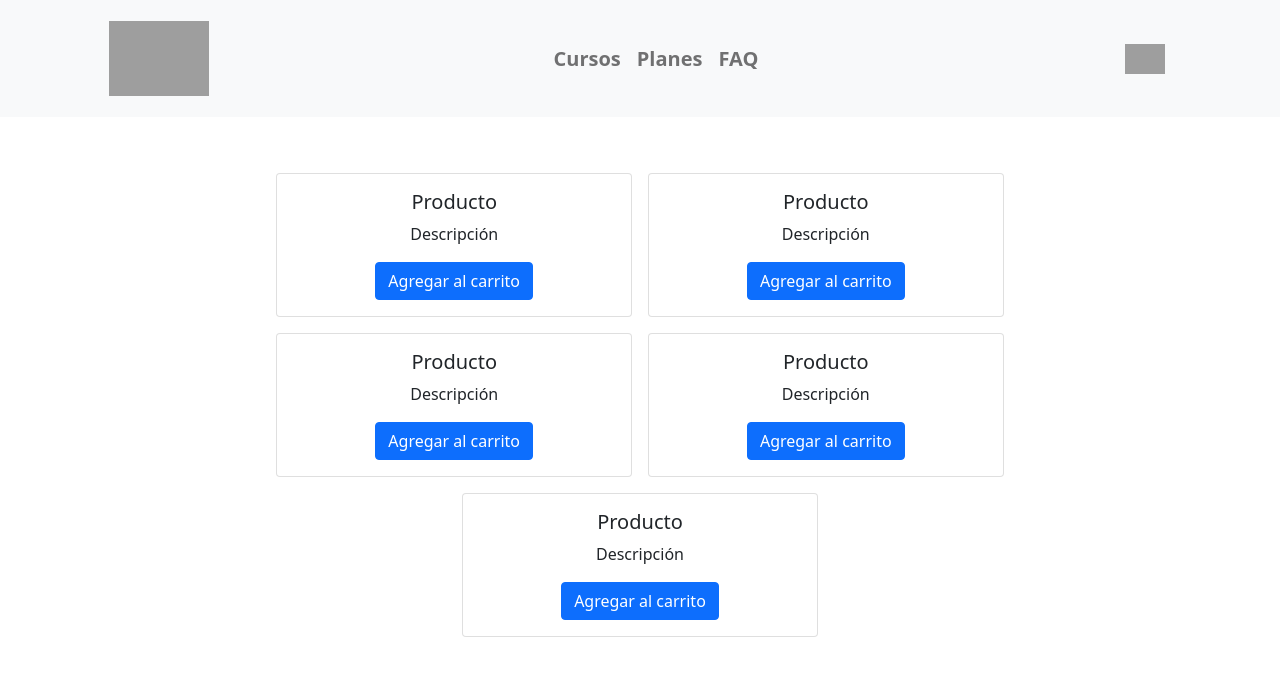
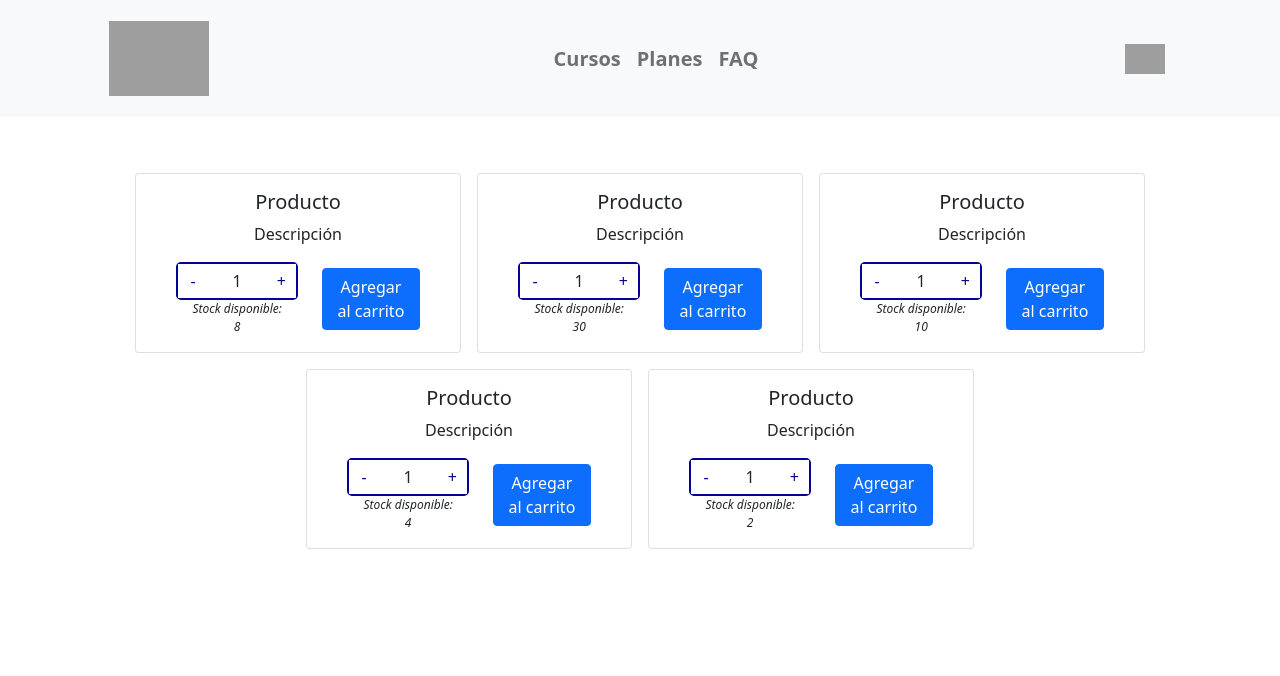
Before and after one commit to lucianopasqualini/lucianopasqualiniapp, a React (Create React App) app: page / in a window 1280 px wide. Shown: the top 676 px of the page. Built offline with nearby package versions, Linux system fonts and the light colour scheme; grey boxes are pictures that could not be loaded.

Commit message:
Entega clase 5 reactjs

```diff
--- a/src/App.js
+++ b/src/App.js
@@ -3,17 +3,50 @@ import './App.css';
 import NavBar from './components/NavBar';
 import ItemListContainer from './components/ItemListContainer';
 import 'bootstrap/dist/css/bootstrap.min.css';
+import UnitSelectorF from './components/UnitSelectorF';
+
+const productos = [
+  {
+    initial: '1',
+    stock: '8',
+  },
+  {
+    initial: '1',
+    stock: '30',
+  },
+  {
+    initial: '1',
+    stock: '10',
+  },
+  {
+    initial: '1',
+    stock: '4',
+  },
+  {
+    initial: '1',
+    stock: '2',
+  }
+];
+
+function renderProductos(productos) {
+  return productos.map(producto => {
+    const { stock, initial } = producto;
+    return (
+      <ItemListContainer>
+        <UnitSelectorF
+          stock={stock}
+          initial={initial}/>
+      </ItemListContainer>
+    );
+  });
+};
 
 function App() {
   return (
     <div className="App">
       <NavBar />
-      <div className="my-5 row col-10 offset-1 justify-content-center">
-        <ItemListContainer />
-        <ItemListContainer />
-        <ItemListContainer />
-        <ItemListContainer />
-        <ItemListContainer />
+      <div className="my-5 row justify-content-center">
+        {renderProductos(productos)}
       </div>
     </div>
   );
--- a/src/components/CartWidget.js
+++ b/src/components/CartWidget.js
@@ -4,7 +4,7 @@ import './components.css';
 function CartWidget() {
     return <>
         <div className="cartWidget">
-            <img src="https://image.flaticon.com/icons/png/512/126/126083.png"/>
+            <img alt="" src="https://image.flaticon.com/icons/png/512/126/126083.png"/>
         </div>
     </>
 };
--- a/src/components/ItemListContainer.js
+++ b/src/components/ItemListContainer.js
@@ -1,12 +1,17 @@
 import React from 'react';
 import './components.css';
 
-function ItemListContainer() {
-    return <div class="card col-4 offset-1 m-2">
-            <div class="card-body">
-                <h5 class="card-title">Producto</h5>
-                <p class="card-text">Descripción</p>
-                <a class="btn btn-primary">Agregar al carrito</a>
+function ItemListContainer(props) {
+    return <div className="card col-3 offset-1 m-2">
+            <div className="card-body">
+                <h5 className="card-title">Producto</h5>
+                <p className="card-text">Descripción</p>
+                <div className="row align-items-center">
+                    <div className="col-5 offset-1">
+                        {props.children}
+                    </div>
+                    <button className="btn btn-primary col-4 offset-1">Agregar al carrito</button>
+                </div>
             </div>
         </div>
 }
--- /dev/null
+++ b/src/components/UnitSelectorF.js
@@ -0,0 +1,20 @@
+import React, { useState } from 'react';
+import './components.css';
+
+function UnitSelectorF({stock, initial}) {
+
+    const [count, setCount] = useState(parseInt(initial));
+
+    return (
+        <div className="align-items-center">
+            <div className="itemSelectorBar row align-content-center">
+                <button className="col-3 text-center p-0" onClick={() => {if (count > 0) {setCount(count - 1)}}}>-</button>
+                <p className="col-6 text-center">{count}</p>
+                <button className="col-3 text-center p-0" onClick={() => {if (count < stock) {setCount(count + 1)}}}>+</button>
+            </div>
+            <p className="col-12 stockAvailable">Stock disponible: {stock}</p>
+        </div>
+    );
+}
+
+export default UnitSelectorF;
--- a/src/components/components.css
+++ b/src/components/components.css
@@ -16,3 +16,25 @@
 .cartWidget img {
     max-width: 40px;
 }
+
+.itemSelectorBar {
+    border: 2px solid rgb(4, 4, 148);
+    border-radius: 5px;
+    max-height: auto;
+}
+
+.itemSelectorBar button {
+    background-color: white;
+    border: 0;
+    color: rgb(4, 4, 148);
+}
+
+.itemSelectorBar p {
+    margin: 5px 0;
+}
+
+.stockAvailable {
+    font-size: 12px;
+    font-style: italic;
+    margin-bottom: 0;
+}
```
Also changed, not shown: src/components/UnitSelector.js (added, +32 -0 lines).
